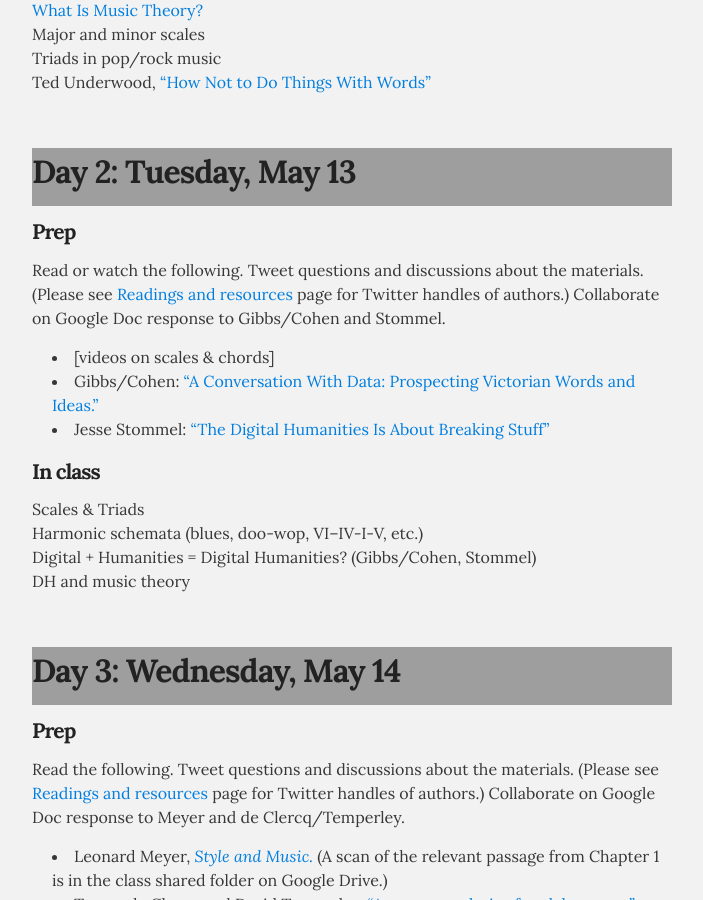
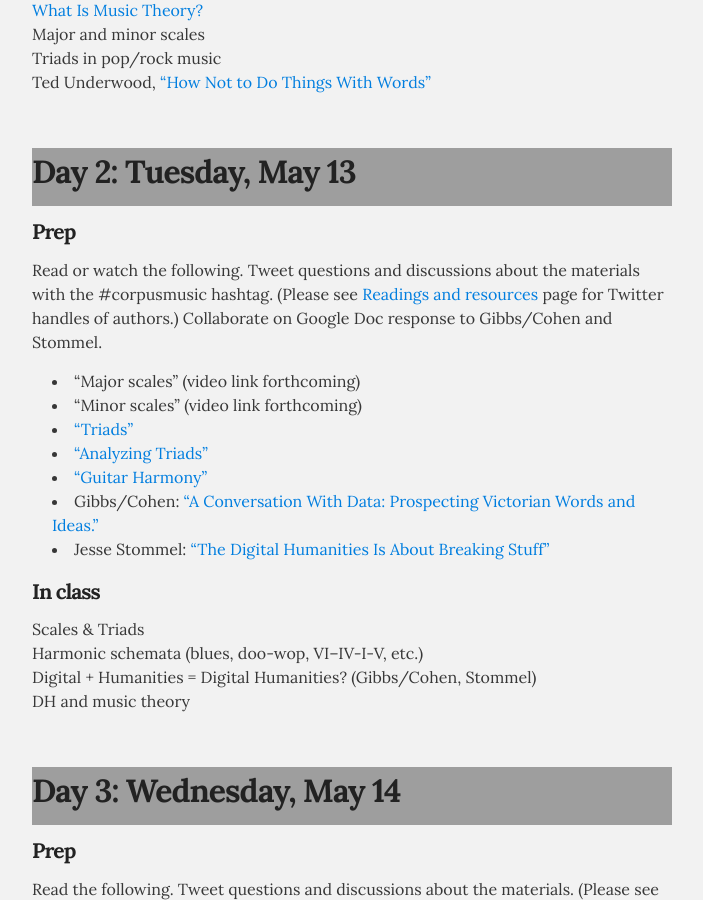
Before and after one commit to kshaffer/corpusmusic, a Jekyll site: the page built from schedule.md, in a window 1280 px wide and 900 px high, scrolled down 739 px. Shown: the whole window, without its empty margins (288-991 px from the left). Built offline with Jekyll 4.4.1, drawn with Linux system fonts in a browser that asks for light colours; Markdown is read by kramdown in place of the engine named in the settings.

Commit message:
added triads video links

```diff
--- a/schedule.md
+++ b/schedule.md
@@ -30,9 +30,13 @@ Ted Underwood, ["How Not to Do Things With Words"](http://tedunderwood.com/2012/
 
 #### Prep ####
 
-Read or watch the following. Tweet questions and discussions about the materials. (Please see [Readings and resources](readings.html) page for Twitter handles of authors.) Collaborate on Google Doc response to Gibbs/Cohen and Stommel.
+Read or watch the following. Tweet questions and discussions about the materials with the #corpusmusic hashtag. (Please see [Readings and resources](readings.html) page for Twitter handles of authors.) Collaborate on Google Doc response to Gibbs/Cohen and Stommel.
 
-- [videos on scales & chords]
+- "Major scales" (video link forthcoming)
+- "Minor scales" (video link forthcoming)
+- ["Triads"](https://vimeo.com/94521923)
+- ["Analyzing Triads"](https://vimeo.com/94723962)
+- ["Guitar Harmony"](https://vimeo.com/94527744)
 - Gibbs/Cohen: ["A Conversation With Data: Prospecting Victorian Words and Ideas."](http://muse.jhu.edu/journals/victorian_studies/v054/54.1.gibbs.html)
 - Jesse Stommel: ["The Digital Humanities Is About Breaking Stuff"](http://www.hybridpedagogy.com/journal/the-digital-humanities-is-about-breaking-stuff/)
 
```
Also changed, not shown: readings.md (+12 -0 lines).
